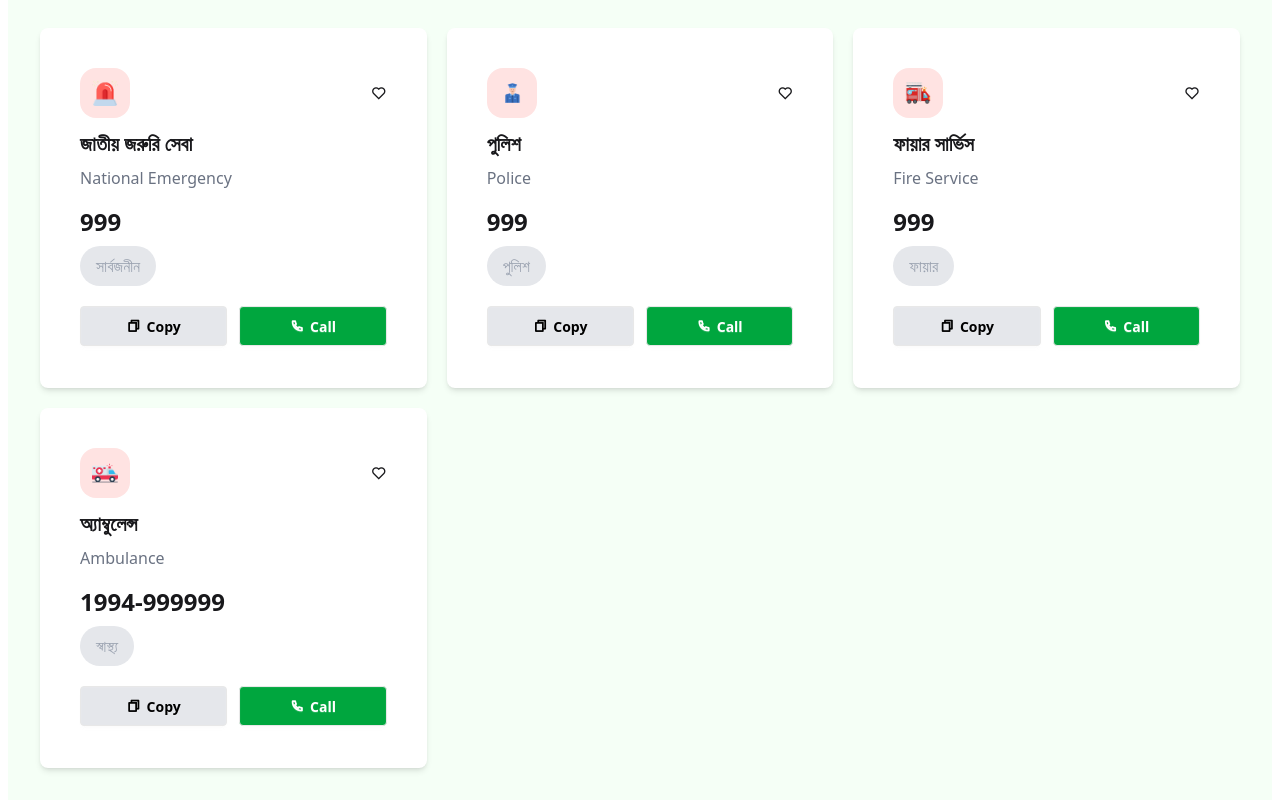
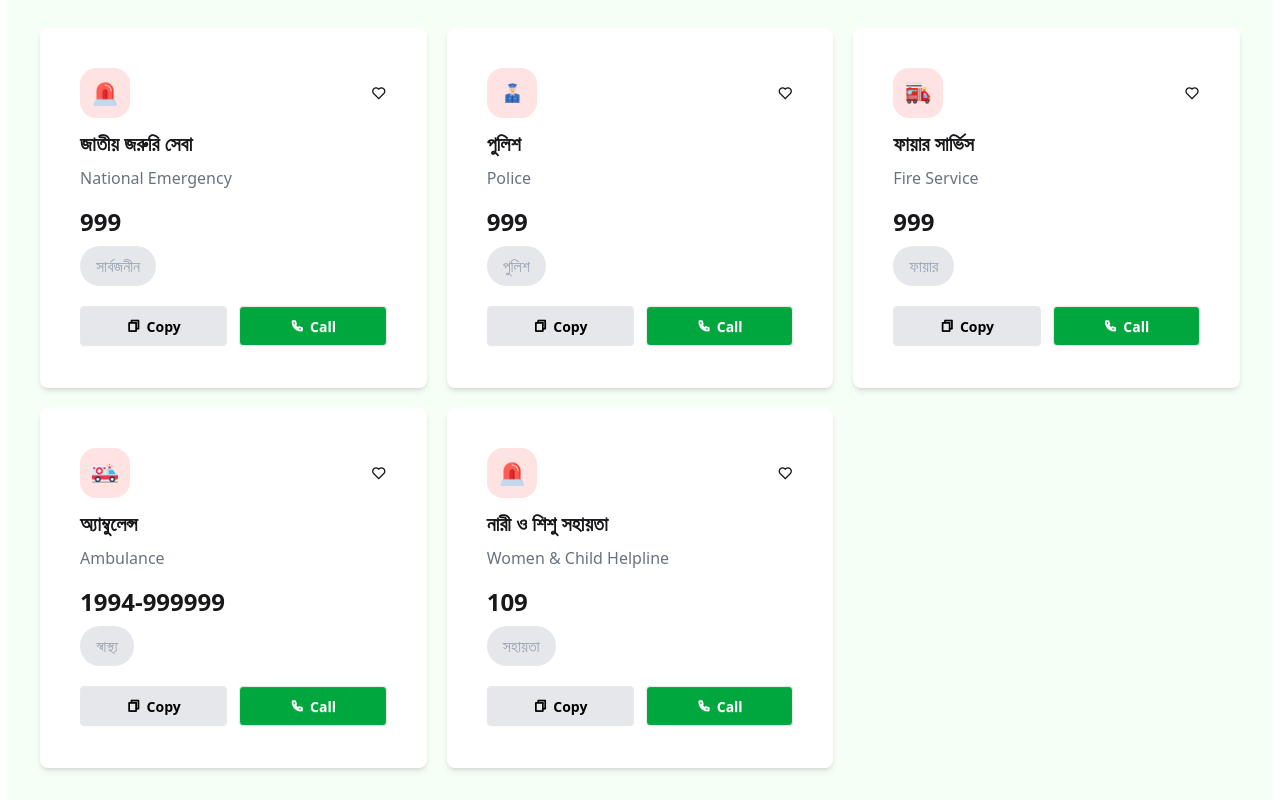
Before and after one commit to nusrat-simu/assignment-5, a plain HTML site: page index.html in a window 1280 px wide. Shown: the part 368-1168 px from the top of the page. Drawn offline with nearby package versions, Linux system fonts and the light colour scheme.

Commit message:
added womens and child help card

```diff
--- a/index.html
+++ b/index.html
@@ -129,7 +129,24 @@
                                 class="ri-phone-line"></i></span>Call</button>
                 </div>
             </div>
-
+            <div class="card h-[360px] bg-white shadow-md p-10">
+                <div class="flex justify-between items-center mb-3">
+                    <img src="./assets/emergency.png" alt="emergency"
+                        class="w-[50px] h-[50px] bg-[#FFE3E2] rounded-2xl p-3">
+                    <span class="likeCount cursor-pointer"><i class="ri-heart-line"></i></span>
+                </div>
+                <h1 class="text-xl font-semibold mb-2">নারী ও শিশু সহায়তা</h1>
+                <p class="text-gray-500 mb-4 service-name">Women & Child Helpline</p>
+                <p class="font-bold text-2xl mb-2 service-number">109</p>
+                <p class="text-gray-400 bg-gray-200 px-4 py-2 rounded-full w-fit">সহায়তা</p>
+                <div class="flex gap-3 mt-5">
+                    <button class="btn flex-1  bg-gray-200 text-black copy-btn"><span><i
+                                class="ri-file-copy-line"></i></span>Copy</button>
+                    <button onclick="updateCoinCount('Women & Child Helpline', '109')"
+                        class="btn flex-1 bg-[#00A63E] text-white"><span><i
+                                class="ri-phone-line"></i></span>Call</button>
+                </div>
+            </div>
 
 
 </body>
```
